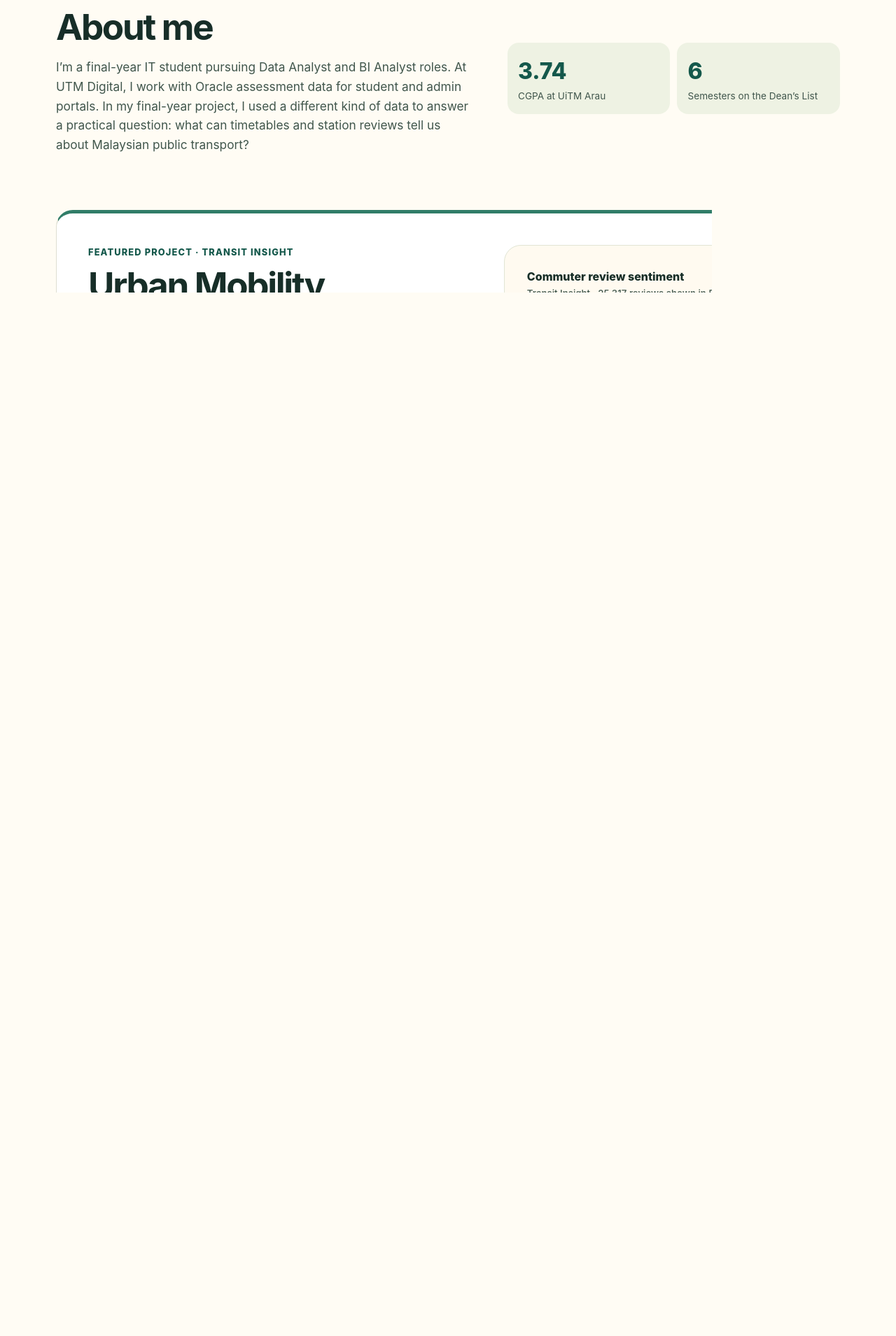
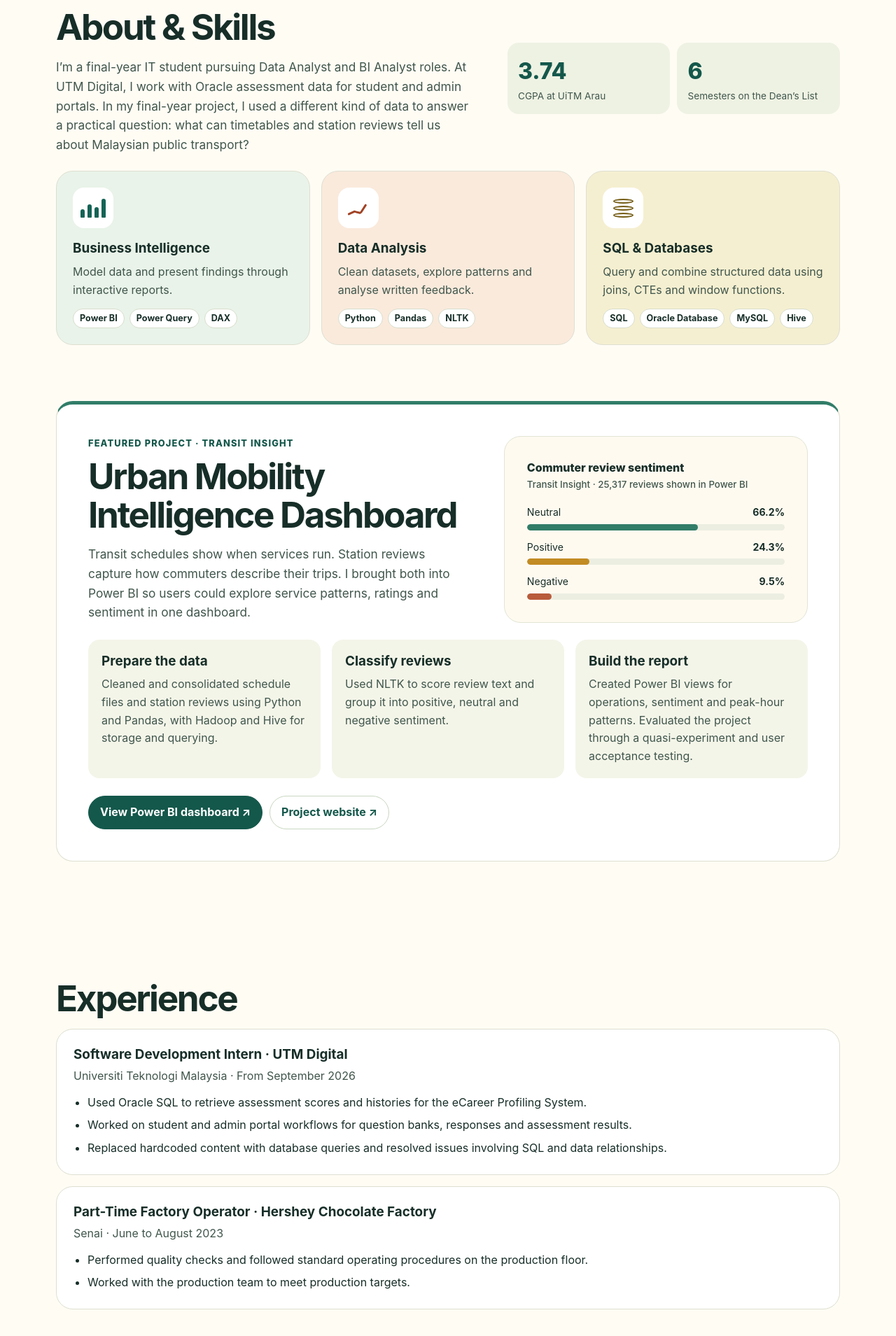
Before and after one commit to firashaiman/firashaiman.github.io, a plain HTML site: page index.html in a window 1280 px wide. Shown: the part 853-2762 px from the top of the page at 70% size. Drawn offline with Linux system fonts and the light colour scheme.

Commit message:
Update index.html

```diff
--- a/index.html
+++ b/index.html
@@ -113,6 +113,8 @@
     .highlights div { display: flex; flex-direction: column-reverse; padding: 15px; background: #eef2e3; border-radius: 16px; }
     .highlights dt { font-size: .85rem; color: var(--muted); }
     .highlights dd { margin: 0; color: var(--accent); font-size: 2rem; font-weight: 850; }
+    #about .skills-grid { margin-top: 24px; }
+    #experience .panel + .panel { margin-top: 16px; }
     #projects { padding-top: 0; }
     .project-lead .chart { background: #fffaf0; box-shadow: none; }
     @media (max-width: 820px) {
@@ -127,9 +129,8 @@
     <nav class="wrap" aria-label="Main navigation">
       <div class="nav-links">
         <a href="#home">Home</a>
-        <a href="#about">About</a>
+        <a href="#about">About &amp; Skills</a>
         <a href="#projects">Projects</a>
-        <a href="#skills">Skills</a>
         <a href="#experience">Experience</a>
         <a href="#education">Education</a>
         <a href="#contact">Contact</a>
@@ -165,15 +166,37 @@
       </div>
       <div class="wrap"><a class="discover" href="#about">More about me <span aria-hidden="true">↓</span></a></div>
     </section>
-    <section class="wrap about-layout" id="about">
+    <section class="wrap" id="about" aria-labelledby="about-title">
+      <div class="about-layout">
         <div>
-        <h2>About me</h2>
+          <h2 id="about-title">About &amp; Skills</h2>
           <p class="intro">I’m a final-year IT student pursuing Data Analyst and BI Analyst roles. At UTM Digital, I work with Oracle assessment data for student and admin portals. In my final-year project, I used a different kind of data to answer a practical question: what can timetables and station reviews tell us about Malaysian public transport?</p>
         </div>
         <dl class="highlights">
           <div><dt>CGPA at UiTM Arau</dt><dd>3.74</dd></div>
           <div><dt>Semesters on the Dean’s List</dt><dd>6</dd></div>
         </dl>
+      </div>
+      <div class="skills-grid">
+        <article class="skill" style="--tint: #e9f3e9; --icon: #136355">
+          <div class="icon" aria-hidden="true"><div class="bars"><i style="--height: 12px"></i><i style="--height: 19px"></i><i style="--height: 15px"></i><i style="--height: 27px"></i></div></div>
+          <h3>Business Intelligence</h3>
+          <p>Model data and present findings through interactive reports.</p>
+          <ul class="tags"><li>Power BI</li><li>Power Query</li><li>DAX</li></ul>
+        </article>
+        <article class="skill" style="--tint: #faeadc; --icon: #a14224">
+          <div class="icon" aria-hidden="true"><div class="line-art"><i style="--length: 12px; --x: 2px; --y: 23px; --angle: -24deg"></i><i style="--length: 9px; --x: 12px; --y: 19px; --angle: 13deg"></i><i style="--length: 15px; --x: 20px; --y: 21px; --angle: -57deg"></i></div></div>
+          <h3>Data Analysis</h3>
+          <p>Clean datasets, explore patterns and analyse written feedback.</p>
+          <ul class="tags"><li>Python</li><li>Pandas</li><li>NLTK</li></ul>
+        </article>
+        <article class="skill" style="--tint: #f5efd1; --icon: #755d16">
+          <div class="icon" aria-hidden="true"><div class="layers"><i></i><i></i><i></i></div></div>
+          <h3>SQL &amp; Databases</h3>
+          <p>Query and combine structured data using joins, CTEs and window functions.</p>
+          <ul class="tags"><li>SQL</li><li>Oracle Database</li><li>MySQL</li><li>Hive</li></ul>
+        </article>
+      </div>
     </section>
     <section class="wrap" id="projects">
       <article class="project">
@@ -221,29 +244,6 @@
         </div>
       </article>
     </section>
-    <section class="wrap" id="skills">
-      <h2>Skills</h2>
-      <div class="skills-grid">
-        <article class="skill" style="--tint: #e9f3e9; --icon: #136355">
-          <div class="icon" aria-hidden="true"><div class="bars"><i style="--height: 12px"></i><i style="--height: 19px"></i><i style="--height: 15px"></i><i style="--height: 27px"></i></div></div>
-          <h3>Business Intelligence</h3>
-          <p>Model data and present findings through interactive reports.</p>
-          <ul class="tags"><li>Power BI</li><li>Power Query</li><li>DAX</li></ul>
-        </article>
-        <article class="skill" style="--tint: #faeadc; --icon: #a14224">
-          <div class="icon" aria-hidden="true"><div class="line-art"><i style="--length: 12px; --x: 2px; --y: 23px; --angle: -24deg"></i><i style="--length: 9px; --x: 12px; --y: 19px; --angle: 13deg"></i><i style="--length: 15px; --x: 20px; --y: 21px; --angle: -57deg"></i></div></div>
-          <h3>Data Analysis</h3>
-          <p>Clean datasets, explore patterns and analyse written feedback.</p>
-          <ul class="tags"><li>Python</li><li>Pandas</li><li>NLTK</li></ul>
-        </article>
-        <article class="skill" style="--tint: #f5efd1; --icon: #755d16">
-          <div class="icon" aria-hidden="true"><div class="layers"><i></i><i></i><i></i></div></div>
-          <h3>SQL &amp; Databases</h3>
-          <p>Query and combine structured data using joins, CTEs and window functions.</p>
-          <ul class="tags"><li>SQL</li><li>Oracle Database</li><li>MySQL</li><li>Hive</li></ul>
-        </article>
-      </div>
-    </section>
     <section class="wrap" id="experience">
       <h2>Experience</h2>
       <article class="panel">
@@ -253,6 +253,14 @@
           <li>Used Oracle SQL to retrieve assessment scores and histories for the eCareer Profiling System.</li>
           <li>Worked on student and admin portal workflows for question banks, responses and assessment results.</li>
           <li>Replaced hardcoded content with database queries and resolved issues involving SQL and data relationships.</li>
+        </ul>
+      </article>
+      <article class="panel">
+        <h3>Part-Time Factory Operator · Hershey Chocolate Factory</h3>
+        <p class="meta">Senai · June to August 2023</p>
+        <ul>
+          <li>Performed quality checks and followed standard operating procedures on the production floor.</li>
+          <li>Worked with the production team to meet production targets.</li>
         </ul>
       </article>
     </section>
```
Lines whose indentation alone changed are shown as unchanged.
